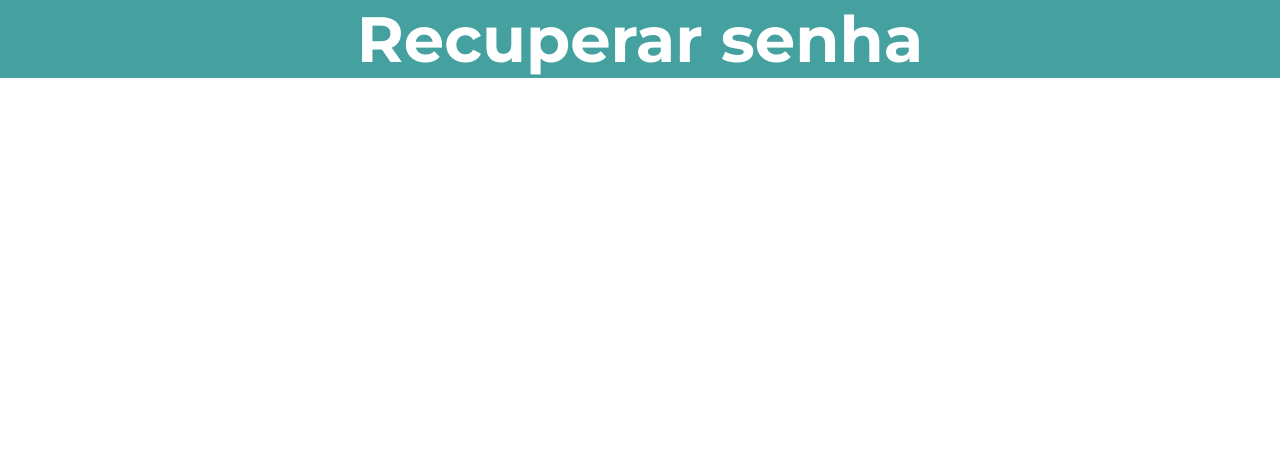
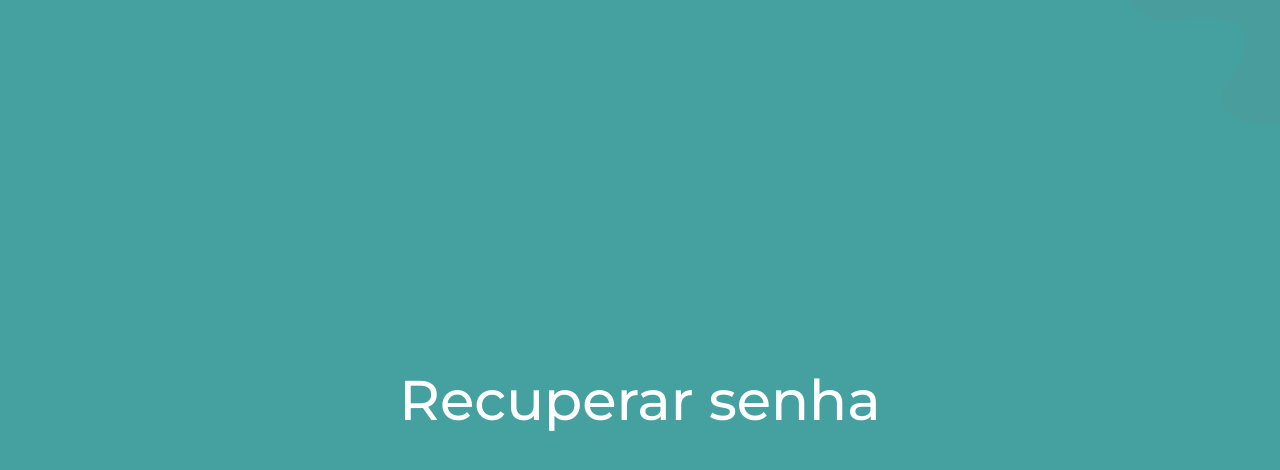
Before and after one commit to etec-SIME/SIME-web-dashboard, an Angular app in the folder SIME-web-dashboard/: page / in a window 1280 px wide. Shown: the top 470 px of the page. Built offline with nearby package versions, Linux system fonts and the light colour scheme.

Commit message:
:sparkles:Feat: Continuar o html e o css.

```diff
--- a/SIME-web-dashboard/src/app/pages/recuperar-senha/recuperar-senha.component.css
+++ b/SIME-web-dashboard/src/app/pages/recuperar-senha/recuperar-senha.component.css
@@ -1,14 +1,47 @@
 @import url('https://fonts.googleapis.com/css2?family=Montserrat:ital,wght@0,100..900;1,100..900&display=swap');
 
-*{
+* {
+  margin: 0;
+  padding: 0;
+  box-sizing: border-box;
+}
+
+body {
   background-color: #44A1A0;
- }
+  position: relative; /* Fundamental para o posicionamento absoluto */
+  min-height: 100vh;
+  overflow: hidden; /* Previne barras de rolagem indesejadas */
+}
 
- h1{
-  display: flex;
-  justify-content: center;
-  align-items: center;
-  color:#ffffff;
-  font-family: "Montserrat";
-  font-size: 8vh;
+/* Imagem no canto superior direito */
+.forma {
+  position: absolute;
+  top: 0;
+  right: 0;
+  width: 150px; /* Ajuste conforme necessário */
+  height: auto;
+  z-index: 1;
 }
+
+/* Imagem no canto inferior esquerdo */
+.circulo {
+  position: absolute;
+  bottom: 0;
+  left: 0;
+  width: 200px; /* Ajuste conforme necessário */
+  height: auto;
+  z-index: 1;
+}
+
+h1 {
+  position: absolute;
+  color: #ffffff;
+  font-family: 'Montserrat', sans-serif;
+  font-weight: 450;
+  font-size: 7vh;
+  top: 50%;
+  left: 50%;
+  transform: translate(-50%, -50%);
+  z-index: 2; /* Garante que o texto fique acima das imagens */
+  white-space: nowrap; /* Evita quebra de linha */
+}
--- a/SIME-web-dashboard/src/app/pages/recuperar-senha/recuperar-senha.component.html
+++ b/SIME-web-dashboard/src/app/pages/recuperar-senha/recuperar-senha.component.html
@@ -1,9 +1,14 @@
-<!doctype html>
-<html lang="en">
+<!DOCTYPE html>
+<html lang="pt-BR">
 <head>
-
+  <meta charset="UTF-8">
+  <meta name="viewport" content="width=device-width, initial-scale=1.0">
+  <title>Recuperação de Senha</title>
+  <link rel="stylesheet" href="seu-arquivo-de-estilos.css">
 </head>
 <body>
+  <img class="forma" src="/images/forma.jpg" alt="Elemento decorativo">
+  <img class="circulo" src="/images/Circulos.jpg" alt="Padrão circular decorativo">
   <h1>Recuperar senha</h1>
 </body>
 </html>
```
Also changed, not shown: SIME-web-dashboard/public/images/Circulos.jpg (added), SIME-web-dashboard/public/images/forma.jpg (added), SIME-web-dashboard/src/app/pages/recuperar-senha/recuperar-senha.component.ts (line endings or trailing spaces).
